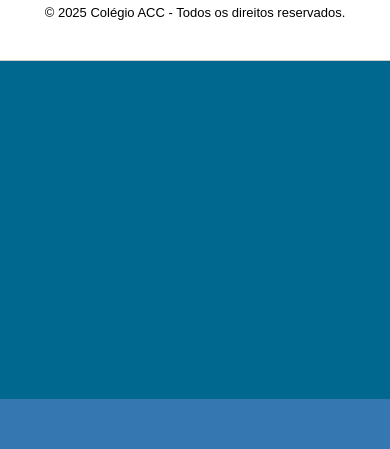
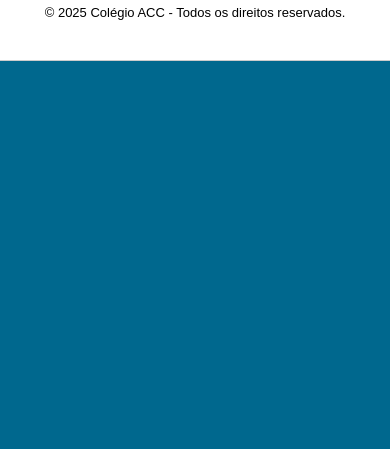
Before and after one commit to alves084/accdev, a PHP site: page /index2.html in a window 390 px wide. Shown: the part 1308-1757 px from the top of the page. Before the commit the page ends 1707 px from the top, so only its background shows below. Run offline with PHP 8.4, Linux system fonts and the light colour scheme.

Commit message:
Editing footer MOBILE

```diff
--- a/assets/css/style.css
+++ b/assets/css/style.css
@@ -728,7 +728,7 @@ footer .footer{
         max-width: 580px;
     }
     footer{
-        height: 400px;
+        height: 450px;
     }
     footer .footer{
         flex-direction: column;
@@ -839,7 +839,7 @@ footer .footer{
         width: auto;
     }
     footer{
-        height: 400px;
+        height: 450px;
     }
     footer .footer{
         flex-direction: column;
```
